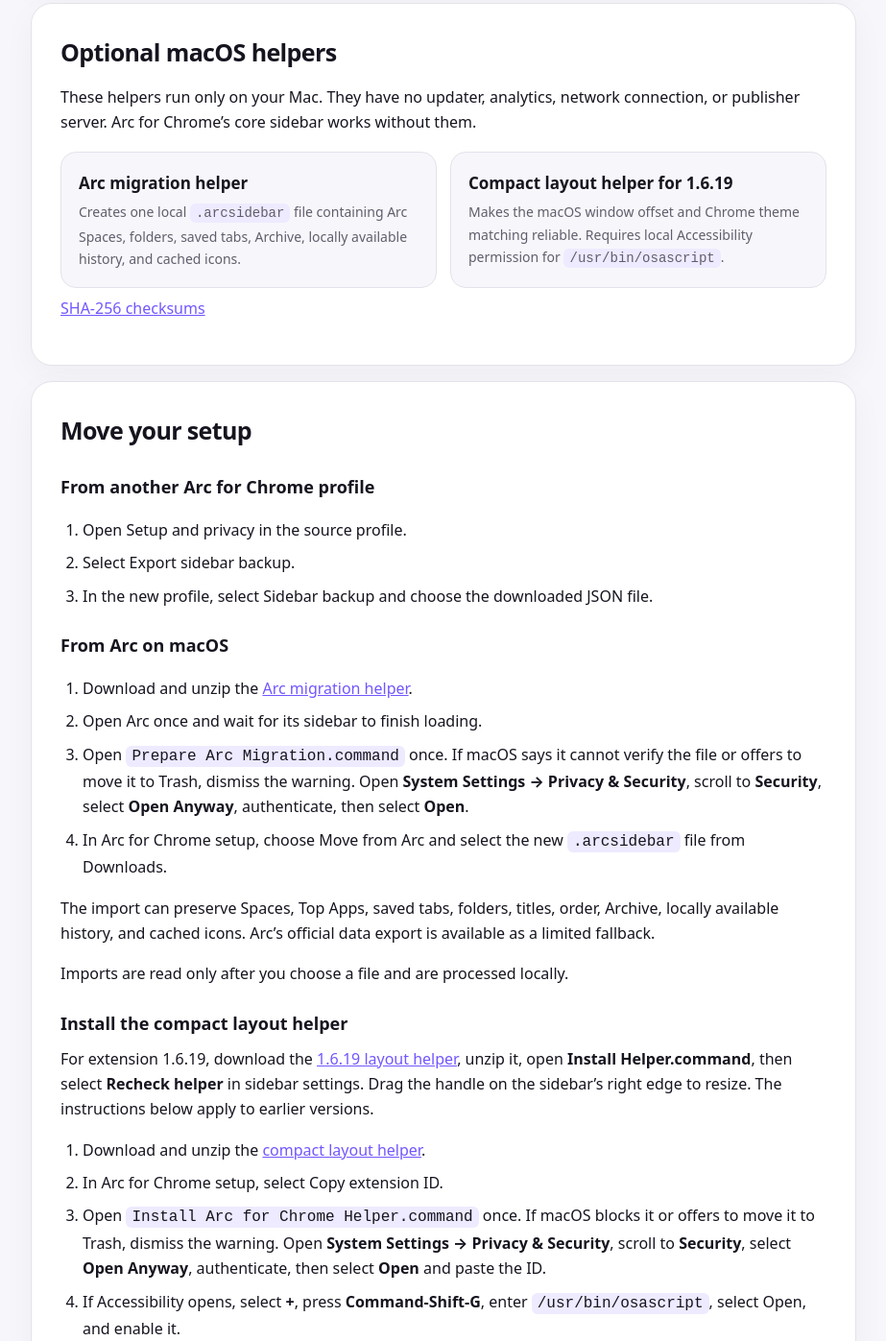
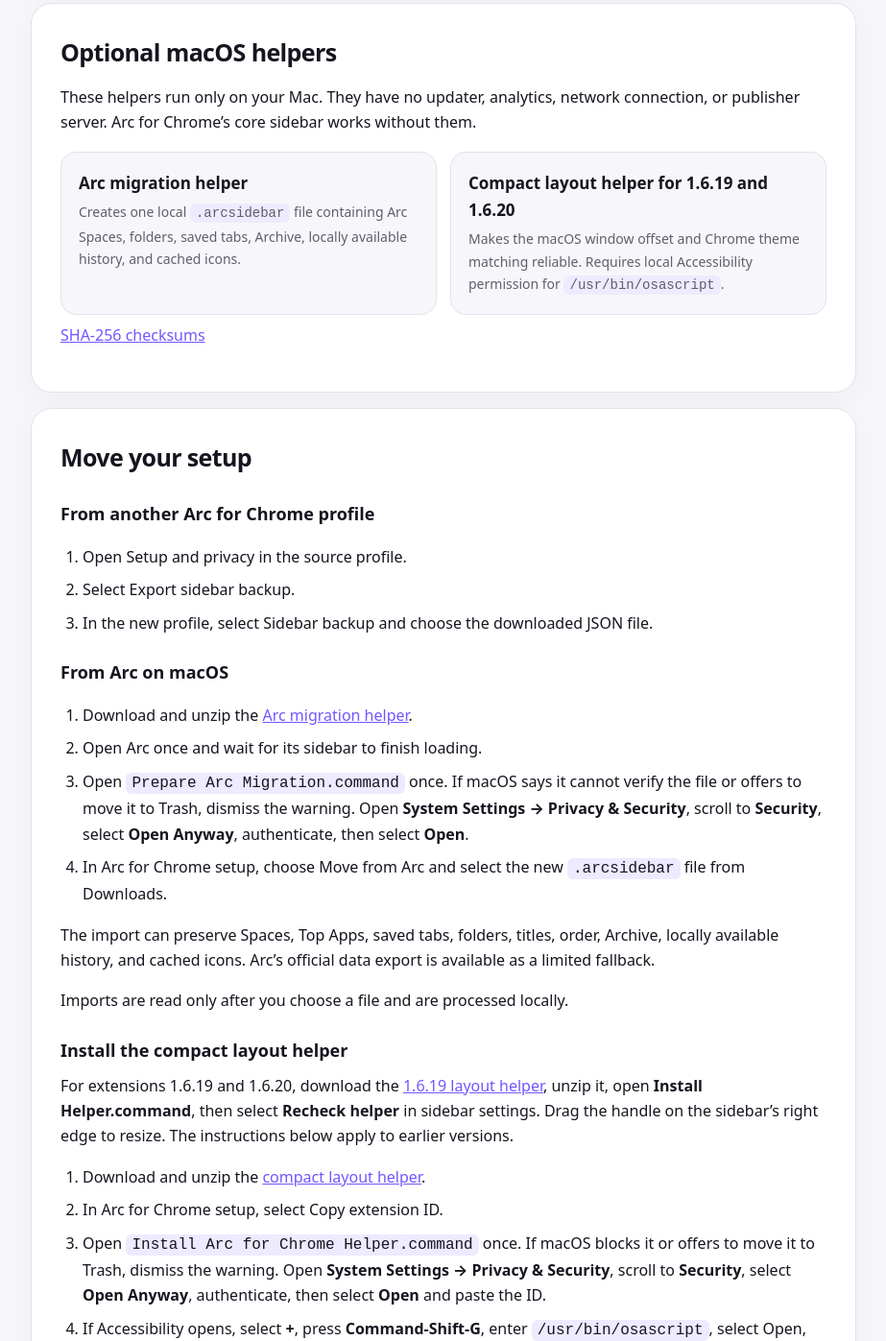
Before and after one commit to eshwar-ila/arc-for-chrome, a plain HTML site: page index.html in a window 1280 px wide. Shown: the part 1145-2542 px from the top of the page at 96% size, without its empty margins (178-1101 px from the left). Drawn offline with Linux system fonts and the light colour scheme.

Commit message:
Document the 1.6.20 overlay launcher release

```diff
--- a/index.html
+++ b/index.html
@@ -73,7 +73,7 @@
             <span>Creates one local <code>.arcsidebar</code> file containing Arc Spaces, folders, saved tabs, Archive, locally available history, and cached icons.</span>
           </a>
           <a class="download" href="arc-for-chrome-macos-helper-1.6.19.zip" download>
-            <strong>Compact layout helper for 1.6.19</strong>
+            <strong>Compact layout helper for 1.6.19 and 1.6.20</strong>
             <span>Makes the macOS window offset and Chrome theme matching reliable. Requires local Accessibility permission for <code>/usr/bin/osascript</code>.</span>
           </a>
         </div>
@@ -97,7 +97,7 @@
         </ol>
         <p>The import can preserve Spaces, Top Apps, saved tabs, folders, titles, order, Archive, locally available history, and cached icons. Arc’s official data export is available as a limited fallback.</p>
         <p>Imports are read only after you choose a file and are processed locally.</p>
-        <h3>Install the compact layout helper</h3><p>For extension 1.6.19, download the <a href="arc-for-chrome-macos-helper-1.6.19.zip">1.6.19 layout helper</a>, unzip it, open <strong>Install Helper.command</strong>, then select <strong>Recheck helper</strong> in sidebar settings. Drag the handle on the sidebar’s right edge to resize. The instructions below apply to earlier versions.</p>
+        <h3>Install the compact layout helper</h3><p>For extensions 1.6.19 and 1.6.20, download the <a href="arc-for-chrome-macos-helper-1.6.19.zip">1.6.19 layout helper</a>, unzip it, open <strong>Install Helper.command</strong>, then select <strong>Recheck helper</strong> in sidebar settings. Drag the handle on the sidebar’s right edge to resize. The instructions below apply to earlier versions.</p>
         <ol>
           <li>Download and unzip the <a href="arc-for-chrome-macos-helper-1.6.4.zip">compact layout helper</a>.</li>
           <li>In Arc for Chrome setup, select Copy extension ID.</li>
```
Also changed, not shown: privacy.html (+1 -1 lines), 2 other files.
